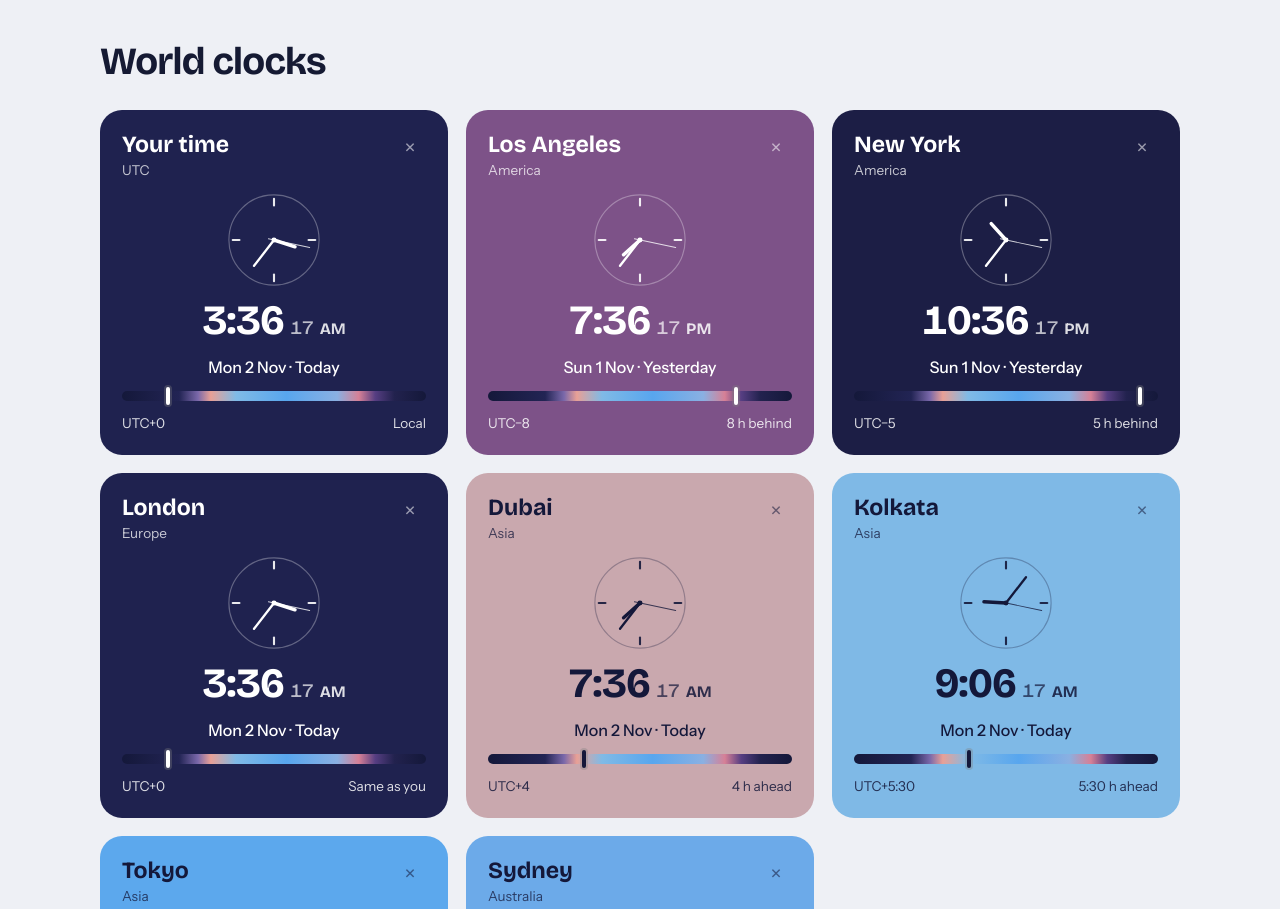
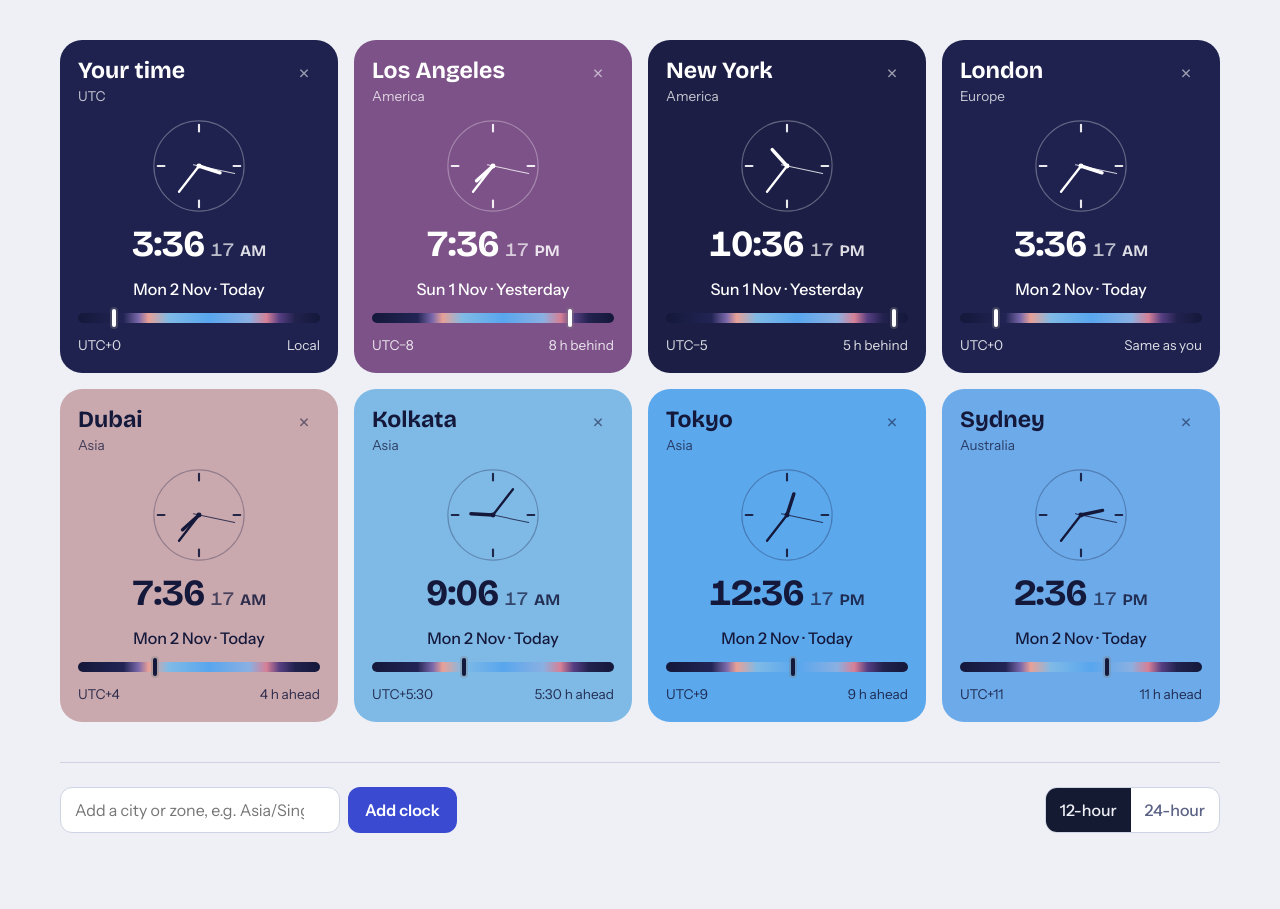
Before and after one commit to flipfire87/Clocks, a plain HTML site: page index.html in a window 1280 px wide. Shown: the top 909 px of the page. Drawn offline with nearby package versions, Linux system fonts and the light colour scheme.

Commit message:
Update index.html

```diff
--- a/index.html
+++ b/index.html
@@ -55,7 +55,7 @@
     line-height: 1.5;
     min-height: 100vh;
   }
-  .wrap { max-width: 1120px; margin: 0 auto; padding: 40px 20px 64px; }
+  .wrap { max-width: 1200px; margin: 0 auto; padding: 40px 20px 64px; }
 
   header { display: flex; align-items: center; justify-content: space-between; gap: 16px; margin-bottom: 28px; }
   h1 { font-family: var(--display); font-weight: 700; font-size: clamp(1.8rem, 4vw, 2.4rem); line-height: 1.1; letter-spacing: -0.02em; margin: 0; }
@@ -63,6 +63,7 @@
   .addbar { display: flex; flex-wrap: wrap; align-items: center; gap: 12px; margin-top: 40px; padding-top: 24px; border-top: 1px solid var(--line); }
   .add { display: flex; gap: 8px; }
   .addbar .seg { margin-left: auto; }
+  .sr-only { position: absolute; width: 1px; height: 1px; margin: -1px; padding: 0; overflow: hidden; clip: rect(0,0,0,0); white-space: nowrap; border: 0; }
   input[type="text"] {
     font: inherit; color: var(--ink); background: var(--field);
     border: 1px solid var(--line); border-radius: 12px; padding: 10px 14px; width: 280px; max-width: 100%;
@@ -78,10 +79,13 @@
   :focus-visible { outline: 3px solid var(--accent); outline-offset: 2px; }
   .msg { flex: 1 1 100%; min-height: 1.4em; margin: 0; color: var(--muted); font-size: 0.92rem; }
 
-  .grid { display: grid; grid-template-columns: repeat(auto-fill, minmax(260px, 1fr)); gap: 18px; }
+  .grid { display: grid; grid-template-columns: repeat(4, minmax(0, 1fr)); gap: 16px; }
+  @media (max-width: 1000px) { .grid { grid-template-columns: repeat(3, minmax(0, 1fr)); } }
+  @media (max-width: 760px) { .grid { grid-template-columns: repeat(2, minmax(0, 1fr)); } }
+  @media (max-width: 440px) { .grid { grid-template-columns: minmax(0, 1fr); } }
 
   .card {
-    position: relative; border-radius: 22px; padding: 22px; overflow: hidden;
+    position: relative; border-radius: 22px; padding: 18px; overflow: hidden;
     display: flex; flex-direction: column; gap: 12px; min-height: 300px;
     transition: background 1s linear, color 1s linear;
   }
@@ -103,8 +107,8 @@
   .hand { stroke: currentColor; stroke-linecap: round; }
   .face .rim { fill: none; stroke: currentColor; stroke-opacity: 0.3; stroke-width: 1.2; }
 
-  .digital { display: flex; align-items: baseline; justify-content: center; gap: 6px; font-family: var(--display); font-variant-numeric: tabular-nums; }
-  .hm { font-size: 2.6rem; font-weight: 700; letter-spacing: -0.02em; line-height: 1; }
+  .digital { display: flex; flex-wrap: wrap; align-items: baseline; justify-content: center; gap: 6px; font-family: var(--display); font-variant-numeric: tabular-nums; }
+  .hm { font-size: 2.3rem; font-weight: 700; letter-spacing: -0.02em; line-height: 1; }
   .sec { font-size: 1.2rem; opacity: 0.7; font-weight: 500; }
   .ampm { font-size: 1rem; font-weight: 600; opacity: 0.85; }
   .date { text-align: center; margin: 0; font-weight: 500; }
@@ -124,9 +128,7 @@
 </head>
 <body>
 <div class="wrap">
-  <header>
-    <h1>World clocks</h1>
-  </header>
+  <h1 class="sr-only">World clocks</h1>
   <main class="grid" id="grid"></main>
   <section class="addbar" aria-label="Add a clock">
     <form class="add" id="addForm" autocomplete="off">
```
